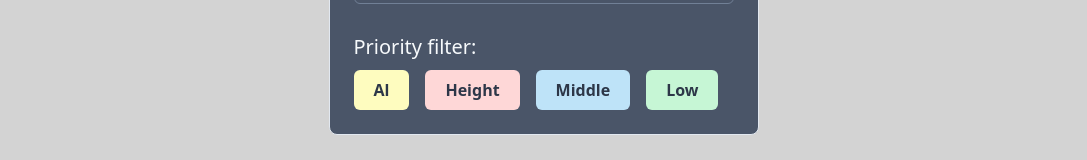
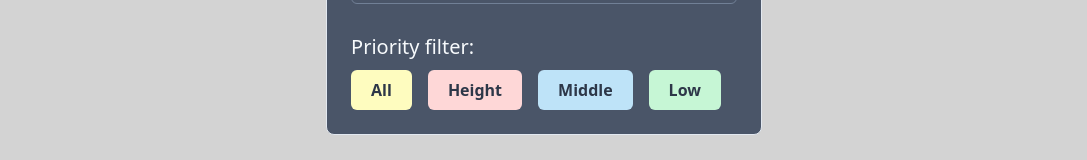
Before and after one commit to TimSeryakov/ignat-tasks-tw, a React (Create React App) app: page /todo in a window 1280 px wide. Shown: the part 487-647 px from the top of the page, without its empty margins (96-1183 px from the left). Built offline with nearby package versions, Linux system fonts and the light colour scheme.

Commit message:
task-4 al - all fix

```diff
--- a/src/components/ToDoBoard/components/ToDoList/ToDoList.tsx
+++ b/src/components/ToDoBoard/components/ToDoList/ToDoList.tsx
@@ -48,7 +48,7 @@ export function ToDoList(props: PropsType) {
           <div>
             <h4 className="text-xl pb-2 pt-4">Priority filter:</h4>
 
-            <CustomButton onClick={onSetAllFilterClick} color="yellow">Al</CustomButton>
+            <CustomButton onClick={onSetAllFilterClick} color="yellow">All</CustomButton>
             <CustomButton onClick={onSetHeightFilterClick} color="red">Height</CustomButton>
             <CustomButton onClick={onSetMiddleFilterClick} color="blue">Middle</CustomButton>
             <CustomButton onClick={onSetLowFilterClick} color="green">Low</CustomButton>
```
